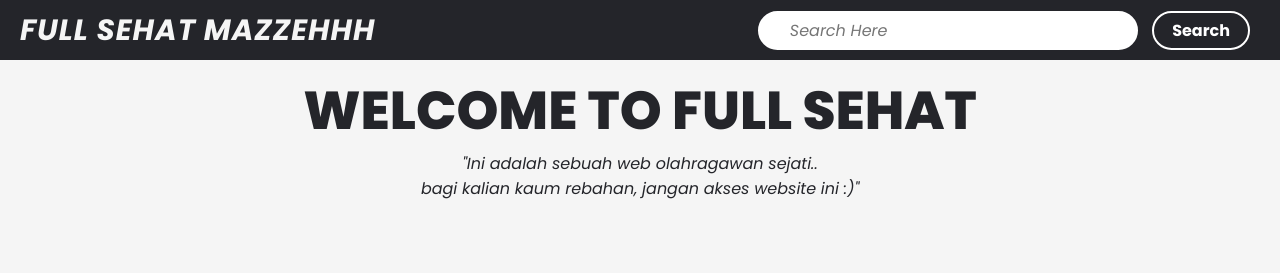
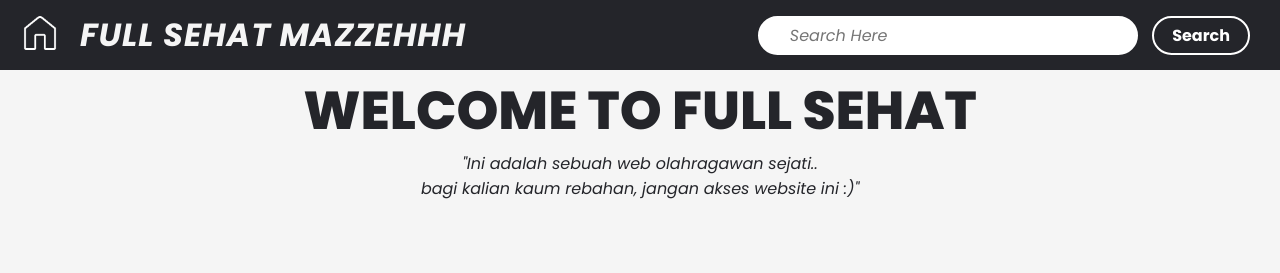
Before and after one commit to MaximHere/Project1-PrProgWeb, a PHP site: page /home.html in a window 1280 px wide. Shown: the top 273 px of the page. Run offline with PHP 8.4, Linux system fonts and the light colour scheme.

Commit message:
ADD HOME ICON

```diff
--- a/SIT-UP.html
+++ b/SIT-UP.html
@@ -17,9 +17,8 @@
 <body>
     <header class="nav">
         <div class="topBar">
-            <a href="home.html">
-                <h1>FULL SEHAT MAZZEHHH</h1>
-            </a>
+            <a href="home.html"><img src="pic/home button white.png" alt="home icon"></a>
+            <h1 id="webname">FULL SEHAT MAZZEHHH</h1>
             <div class="topBar-right">
                 <input class="search-box" type="text" placeholder="Search Here">
                 <button class="SearchButton">Search</button>
--- a/home.html
+++ b/home.html
@@ -9,15 +9,16 @@
     <link rel="stylesheet" href="style.css">
     <link rel="preconnect" href="https://fonts.googleapis.com">
     <link rel="preconnect" href="https://fonts.gstatic.com" crossorigin>
-    <link href="https://fonts.googleapis.com/css2?family=Poppins:ital,wght@0,200;0,300;0,400;0,500;0,600;0,700;0,800;0,900;1,300;1,400;1,500;1,600;1,700;1,800;1,900&display=swap" rel="stylesheet">
+    <link
+        href="https://fonts.googleapis.com/css2?family=Poppins:ital,wght@0,200;0,300;0,400;0,500;0,600;0,700;0,800;0,900;1,300;1,400;1,500;1,600;1,700;1,800;1,900&display=swap"
+        rel="stylesheet">
 </head>
 
 <body class="home-page">
     <header class="nav">
         <div class="topBar">
-            <a href="home.html">
-                <h1>FULL SEHAT MAZZEHHH</h1>
-            </a>
+            <a href="home.html"><img src="pic/home button white.png" alt="home icon"></a>
+            <h1 id="webname">FULL SEHAT MAZZEHHH</h1>
             <div class="topBar-right">
                 <input class="search-box" type="text" placeholder="Search Here">
                 <button class="SearchButton">Search</button>
--- a/style.css
+++ b/style.css
@@ -7,7 +7,7 @@
   -moz-osx-font-smoothing: grayscale;
 }
 
-/* TAB BAR STYLE */
+/* HEADER STYLE */
 
 html,
 body,
@@ -28,25 +28,41 @@ main {
 
 .topBar {
   width: 100%;
-  height: 0;
+  height: 50px;
   background-color: #24252a;
   position: fixed;
   display: flex;
-  padding: 30px 20px;
-  justify-content: space-between;
+  padding: 35px;
   align-items: center;
 }
 
+.topBar img {
+  position: absolute;
+  top: 13px;
+  left: 20px;
+  float: left;
+  height: 40px;
+}
+
 .topBar h1 {
+  position: absolute;
+  left: 80px;
   letter-spacing: 1px;
-  font-size: 22pt;
+  font-size: 24pt;
   color: rgb(245, 245, 245);
   font-weight: 700;
   font-style: italic;
+  clear: both;
 }
 
 .topBar a {
   text-decoration: none;
+}
+
+.topBar-right {
+  right: 20px;
+  position: absolute;
+  float: right;
 }
 
 .topBar-right .search-box {
@@ -58,8 +74,6 @@ main {
   font-size: 12pt;
   font-style: italic;
 }
-
-
 
 .topBar-right .SearchButton {
   background-color: transparent;
@@ -75,18 +89,6 @@ main {
   cursor: pointer;
 }
 
-.topBar-right .signButton {
-  background-color: white;
-  color: #24252a;
-  padding: 5px 18px;
-  text-align: center;
-  display: inline-block;
-  border: 2px white solid;
-  border-radius: 50px;
-  font-size: 12pt;
-  font-weight: bold;
-  cursor: pointer;
-}
 
 /* HOME MENU */
 
```
Also changed, not shown: LARI.html (+6 -5 lines), Push Up.html (+13 -9 lines), pic/home button white.png (added), pic/search icon white.png (added).
